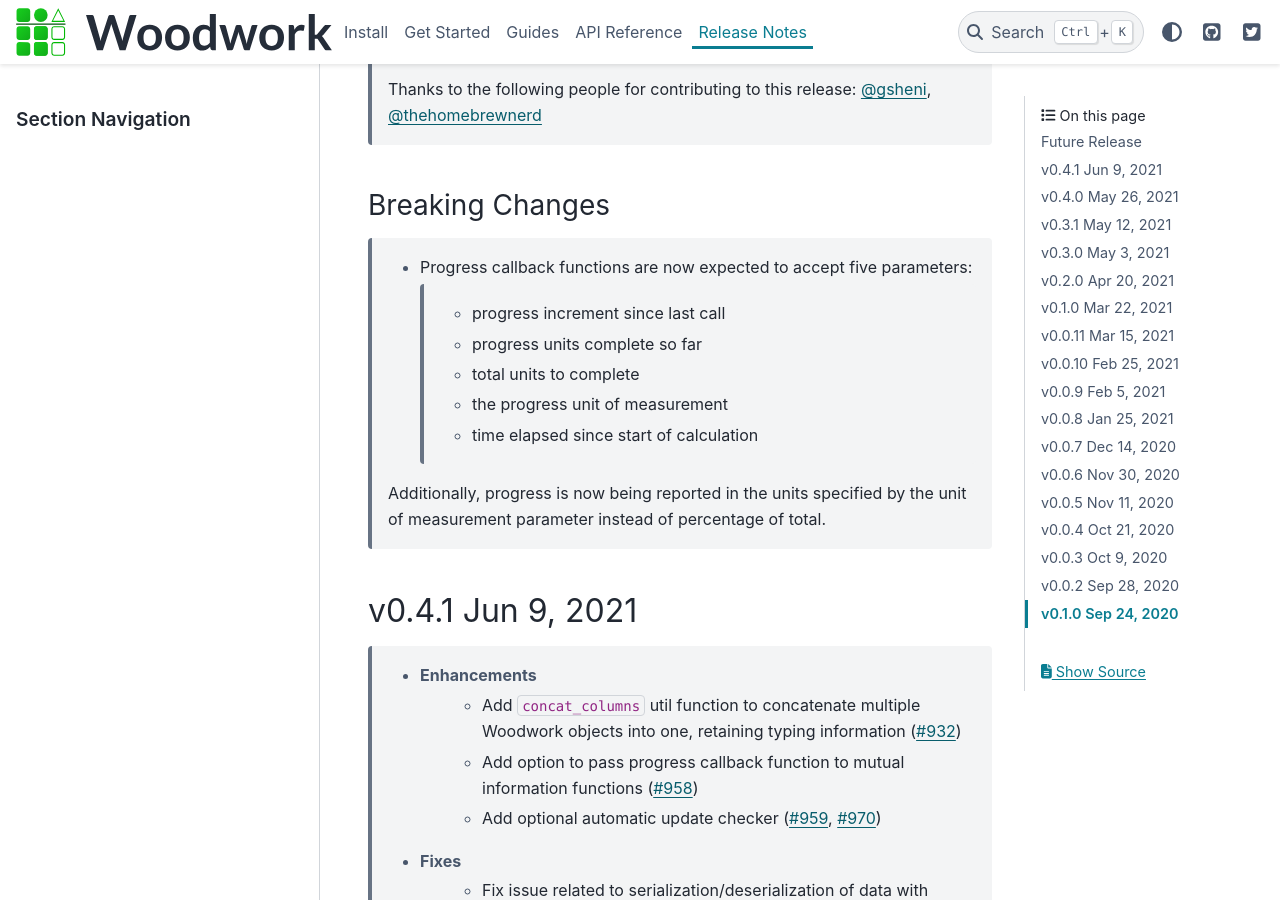
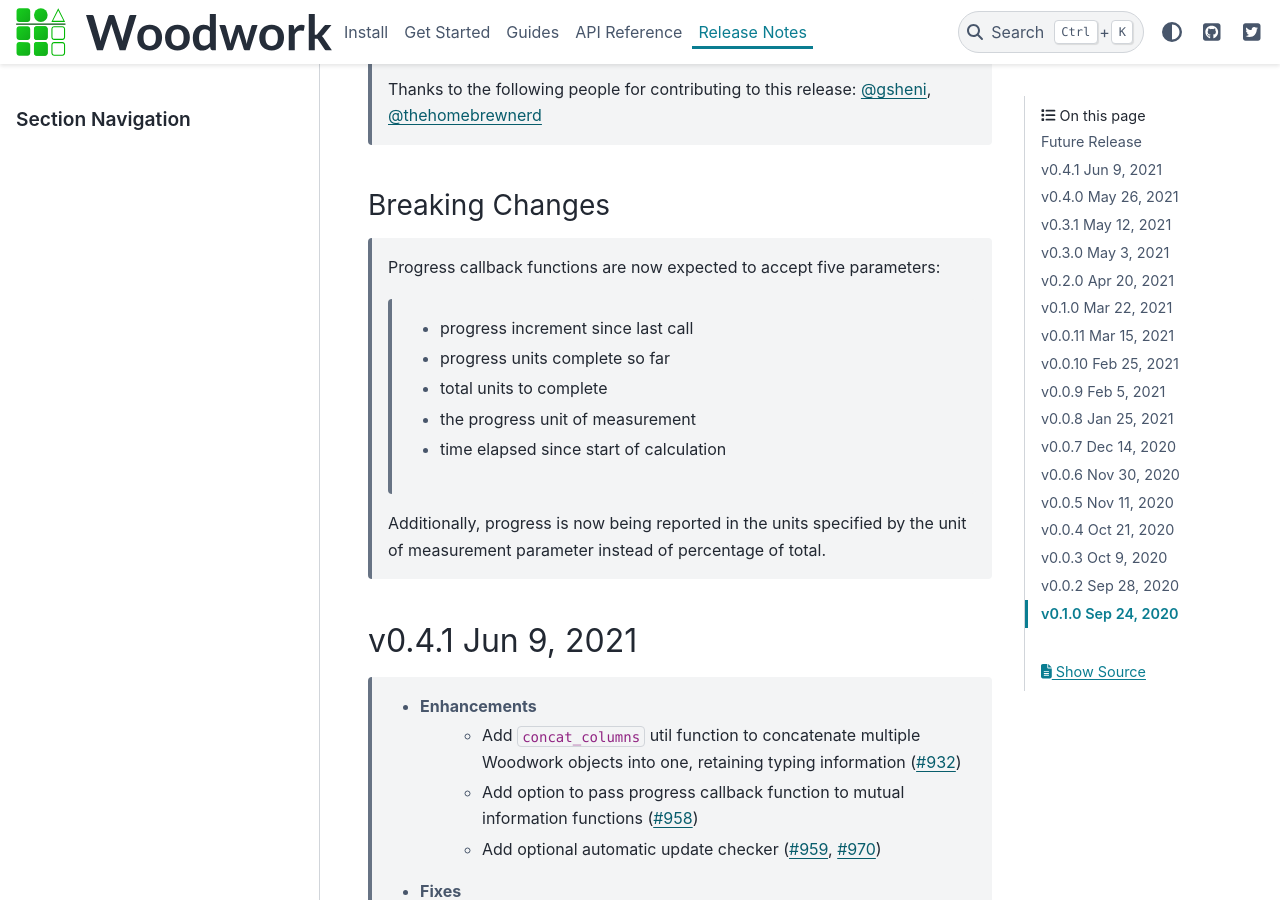
Before and after one commit to alteryx/woodwork, a Sphinx documentation site: the page built from docs/source/release_notes.rst, in a window 1280 px wide and 900 px high, scrolled down 465 px. Built offline with Sphinx 7.4.7 and the PyData theme 0.15.4, drawn with Linux system fonts in a browser that asks for light colours; comment, search, counter and statistics services are not loaded.

Commit message:
fix bullets

```diff
--- a/docs/source/release_notes.rst
+++ b/docs/source/release_notes.rst
@@ -18,7 +18,7 @@ Future Release
 
 Breaking Changes
 ++++++++++++++++
-    * Progress callback functions are now expected to accept five parameters:
+    Progress callback functions are now expected to accept five parameters:
 
         * progress increment since last call
         * progress units complete so far
```
